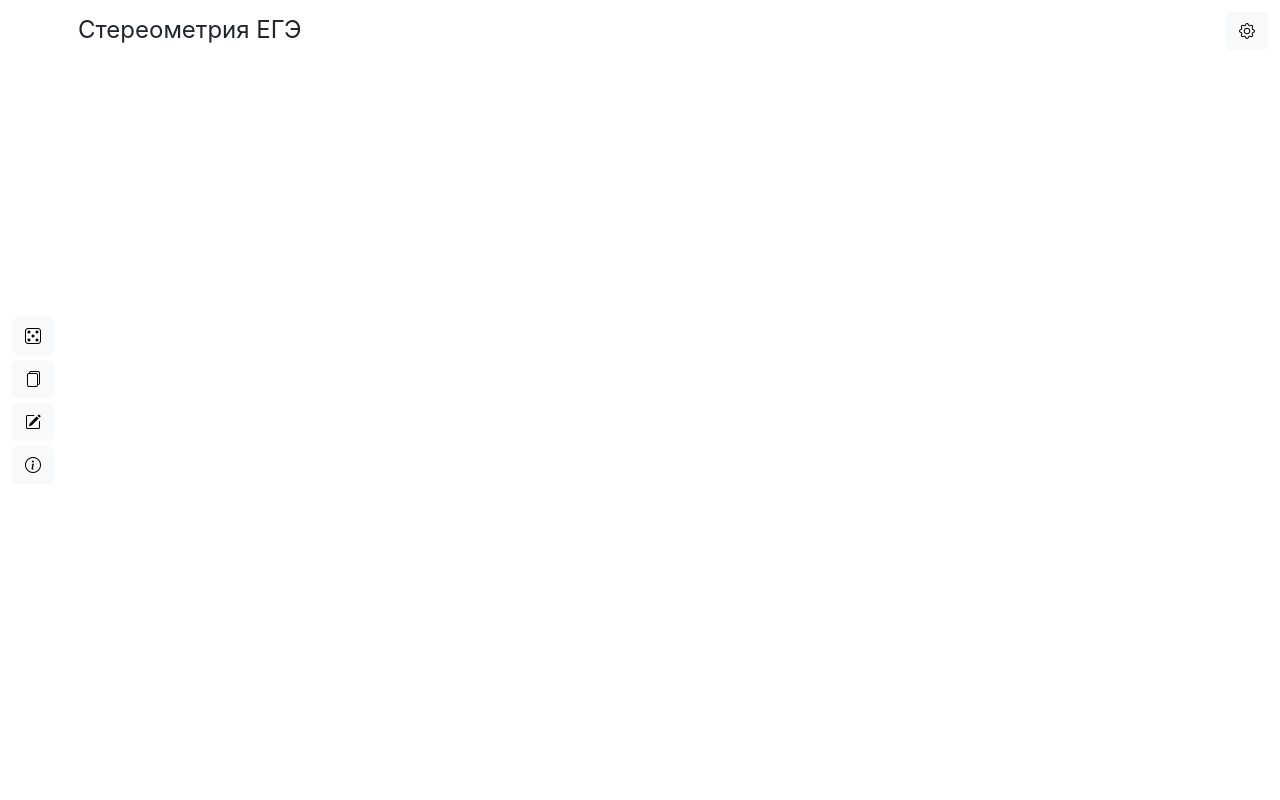
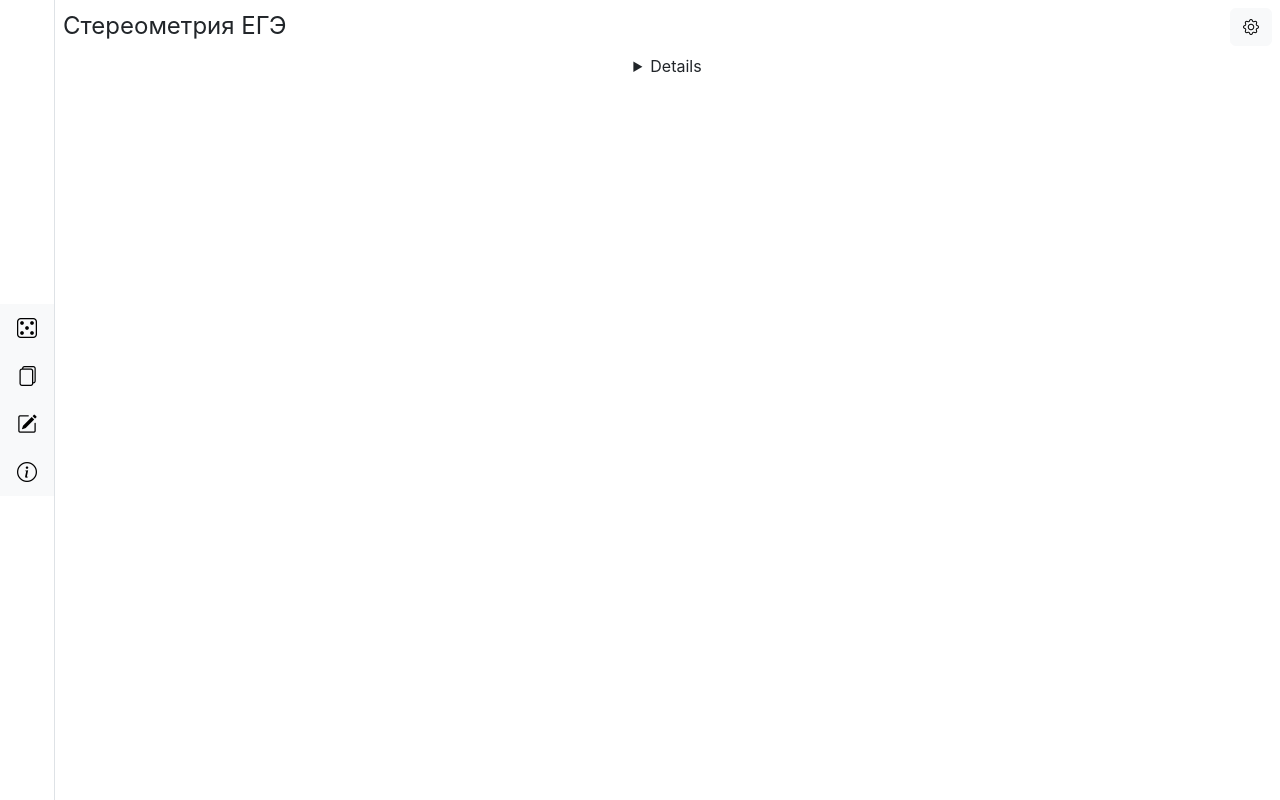
Before and after one commit to nkg-17/math-tests, a React (Create React App) app: page / in a window 1280 px wide. Built offline with nearby package versions, Linux system fonts and the light colour scheme.

Commit message:
Some improvements

```diff
--- /dev/null
+++ b/jsconfig.json
@@ -0,0 +1,6 @@
+{
+  "compilerOptions": {
+    "baseUrl": "src"
+  },
+  "include": ["src"]
+}
--- a/src/App.js
+++ b/src/App.js
@@ -2,9 +2,9 @@ import './App.css';
 
 import { Row, Col } from 'react-bootstrap';
 
-import Pages from './components/Pages';
-import Header from './components/Header';
-import SideMenu from './components/SideMenu';
+import Pages from 'components/Pages';
+import Header from 'components/Header';
+import SideMenu from 'components/SideMenu';
 
 
 function App() {
--- /dev/null
+++ b/src/components/Buttons/Button/index.js
@@ -0,0 +1,13 @@
+import { memo } from 'react';
+import { Button as BootstrapButton } from 'react-bootstrap';
+
+
+function Button(props) {
+	return (
+		<BootstrapButton {...props}>
+			{props.children}
+		</BootstrapButton>
+	);
+}
+
+export default memo(Button);
--- /dev/null
+++ b/src/components/Buttons/TileButton/index.css
@@ -0,0 +1,5 @@
+
+
+.TileButton {
+	padding: var(--bs-btn-padding-x) var(--bs-btn-padding-x);
+}
--- /dev/null
+++ b/src/components/Buttons/TileButton/index.js
@@ -0,0 +1,14 @@
+import './index.css';
+
+import { memo } from 'react';
+
+
+function TileButton(props) {
+	return (
+		<div className="btn btn-lg btn-light rounded-0">
+			{props.children}
+		</div>
+	);
+}
+
+export default memo(TileButton);
--- a/src/components/Header/index.js
+++ b/src/components/Header/index.js
@@ -1,11 +1,11 @@
 import './Header.css';
 
-import { Container, Button } from 'react-bootstrap';
-
+import { Container } from 'react-bootstrap';
+import Button from 'components/Buttons/Button';
 
 function Header(props) {
 	return (
-		<Container fluid className="Header">
+		<Container fluid className="sticky-top bg-white p-2 d-flex flex-row justify-content-between">
 			<div className="Header-Title">Стереометрия ЕГЭ</div>
 			<Button variant="light"><i className="bi bi-gear" /></Button>
 		</Container>
--- a/src/components/Pages/index.js
+++ b/src/components/Pages/index.js
@@ -1,8 +1,8 @@
 import { BrowserRouter as Router, Routes, Route, Navigate } from 'react-router-dom';
 
-import RoutePaths from '../../constants/routePaths';
+import RoutePaths from 'constants/routePaths';
 
-import Catalog from '../../pages/Catalog';
+import Catalog from 'pages/Catalog';
 
 
 function Pages(props) {
--- a/src/components/SideMenu/SideMenu.css
+++ /dev/null
@@ -1,4 +0,0 @@
-
-.SideMenu {
-	grid-gap: 5px;
-}
--- a/src/components/SideMenu/index.js
+++ b/src/components/SideMenu/index.js
@@ -1,15 +1,14 @@
-import './SideMenu.css';
-
-import { Container, Button } from 'react-bootstrap';
+import { Container } from 'react-bootstrap';
+import TileButton from 'components/Buttons/TileButton';
 
 
 function SideMenu(props) {
 	return (
-		<Container className="SideMenu vh-100 d-flex flex-column justify-content-center">
-			<Button variant="light"><i className="bi bi-dice-5" /></Button>
-			<Button variant="light"><i className="bi bi-files" /></Button>
-			<Button variant="light"><i className="bi bi-pencil-square" /></Button>
-			<Button variant="light"><i className="bi bi-info-circle" /></Button>
+		<Container className="sticky-top m-0 p-0 border-end w-auto vh-100 d-flex flex-column justify-content-center">
+			<TileButton><i className="bi bi-dice-5" /></TileButton>
+			<TileButton><i className="bi bi-files" /></TileButton>
+			<TileButton><i className="bi bi-pencil-square" /></TileButton>
+			<TileButton><i className="bi bi-info-circle" /></TileButton>
 		</Container>
 	);
 }
--- a/src/pages/Catalog/index.js
+++ b/src/pages/Catalog/index.js
@@ -6,6 +6,9 @@ import { Container } from 'react-bootstrap';
 function Catalog(props) {
 	return (
 		<Container fluid>
+			<details>
+				<br /><br /><br /><br /><br /><br /><br /><br /><br /><br /><br /><br /><br /><br /><br /><br /><br /><br /><br /><br /><br /><br /><br /><br /><br /><br /><br /><br /><br /><br /><br /><br /><br /><br /><br /><br /><br /><br /><br /><br /><br /><br /><br /><br /><br /><br /><br /><br /><br /><br /><br /><br /><br /><br /><br /><br /><br /><br />
+			</details>
 		</Container>
 	);
 }
```
